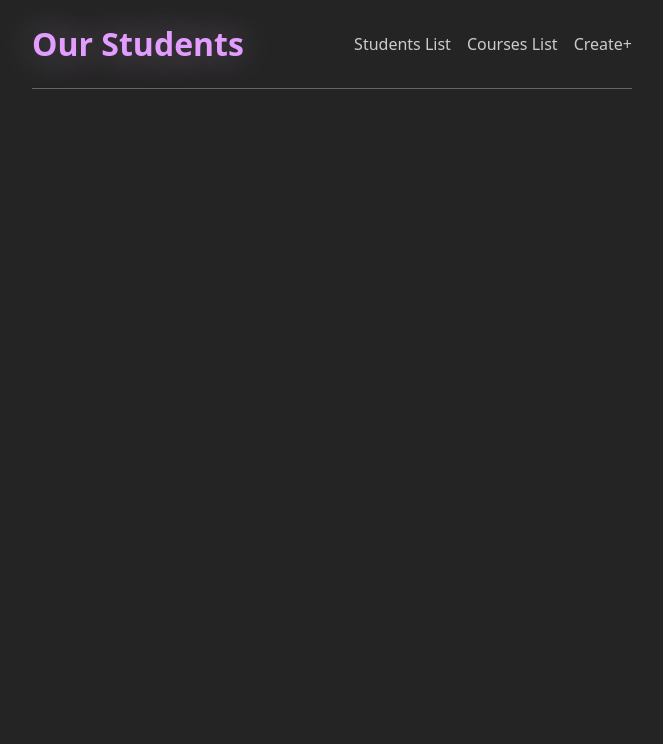
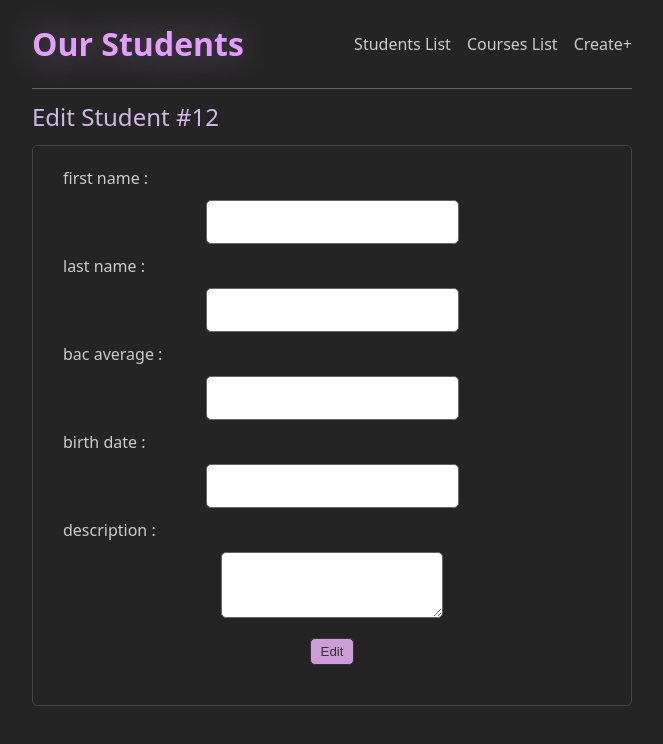
Before and after one commit to abir-cs/StudentHub, a React (Vite) app: page /students/12/editStud in a window 1280 px wide. Shown: the top 744 px of the page, without its empty margins (308-971 px from the left). Built offline with nearby package versions, Linux system fonts and the light colour scheme; data requests are answered from the project's data file.

Commit message:
edit update

```diff
--- a/src/App.jsx
+++ b/src/App.jsx
@@ -13,6 +13,7 @@ import CoursesList from './components/CoursesList'
 import Course from './components/Course'
 import AddCourse from './components/AddCourse'
 import Create from './components/Create'
+import EditStudent from './components/EditStudent'
 function App() {
   const [count, setCount] = useState(0)
 
@@ -27,6 +28,7 @@ function App() {
           <Route path="/courses/:id" element={<Course/>} />
           <Route path="/students/:id/addCourse" element={<AddCourse/>} />
           <Route path="/create" element={<Create/>} />
+          <Route path="students/:id/editStud" element={<EditStudent/>}/>
         </Routes>
       </div>
     </Router>
--- /dev/null
+++ b/src/components/EditStudent.jsx
@@ -0,0 +1,74 @@
+import {  useState} from "react";
+import { useParams,useNavigate } from "react-router-dom";
+import useFetch from "./useFetch";
+import DatePicker from "react-datepicker";
+
+const EditStudent = () => {
+    const formatDate = (date) => {
+        if (!date) return '';
+        const day = String(date.getDate()).padStart(2, '0');
+        const month = String(date.getMonth() + 1).padStart(2, '0');
+        const year = date.getFullYear();
+        return `${day}/${month}/${year}`;
+    };
+    const parseDate = (dateString) => {
+    if (!dateString) return null;
+    const [day, month, year] = dateString.split('/').map(Number);
+    return new Date(year, month - 1, day);
+    };
+
+
+    const {id}=useParams();
+    const navigate = useNavigate();
+    const {data:student,loading,error:err}=useFetch("http://localhost:8001/students/"+id)
+    // .then(()=>{
+    //     setBirthDate(parseDate(student.DB));
+    //     setFname(student.Fname);
+    //     setLname(student.Lname);
+    //     setDesc(student.description);
+    //     setBac(student.bacAVG)
+    // })
+
+    const [birthDate, setBirthDate] = useState(null);
+    const [Fname,setFname]=useState('');
+    const [Lname,setLname]=useState('');
+    const [description,setDesc]=useState('');
+    const [bacAVG, setBac]=useState('');
+
+    const [error,setError]=useState(null);
+
+
+    return ( <div className="editstud">
+        {loading && <>loading...</>}
+        {student && <>
+            <h2>Edit Student #{id}</h2>
+            <form >
+                <label>first name :</label>
+                <input type="text" required value={Fname} onChange={e=>setFname(e.target.value)}/>
+                <label >last name :</label>
+                <input type="text" required value={Lname} onChange={e=>setLname(e.target.value)}/>
+                <label>bac average :</label>
+                <input type="text" required value={bacAVG} onChange={e=>setBac(e.target.value)}/>
+                {error && <p className="error" >{error} </p>}
+                <label>birth date :</label>
+                <div className="mydatepicker">
+                <DatePicker
+                    selected={birthDate}
+                    onChange={(e) => setBirthDate(e)}
+                    dateFormat="dd/MM/yyyy"
+                    showMonthDropdown
+                    showYearDropdown
+                    dropdownMode="select"
+                    value={birthDate}
+                    maxDate={new Date()}
+                />
+                </div>
+                <label >description :</label>
+                <textarea required value={description} onChange={e=>setDesc(e.target.value)}></textarea>
+                <button className="onlyme">Edit</button>
+            </form>
+        </> }
+    </div> );
+}
+
+export default EditStudent;
--- a/src/components/Student.jsx
+++ b/src/components/Student.jsx
@@ -44,7 +44,11 @@ const Student = () => {
             <p>date of birth : {student.DB}</p>
             <p>bac average : {student.bacAVG}</p>
             <p>description : {student.description}</p>
-            <div className="buttons" onClick={handledelete}><button>Delete</button><button>Edit</button></div>
+            <div className="buttons" >
+                <button onClick={handledelete}>Delete</button>
+                <Link to ="./editStud"> <button>Edit</button> </Link>
+
+            </div>
 
         </div>
         <h2>Courses</h2>
```
